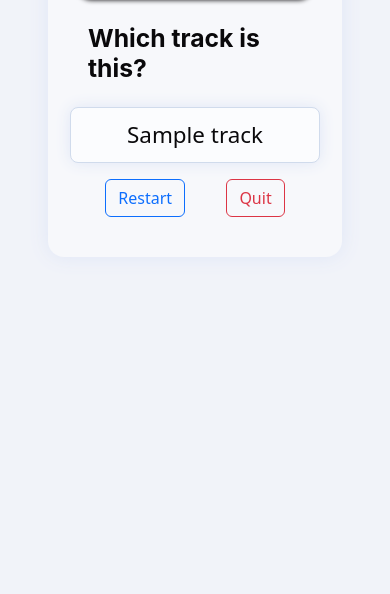
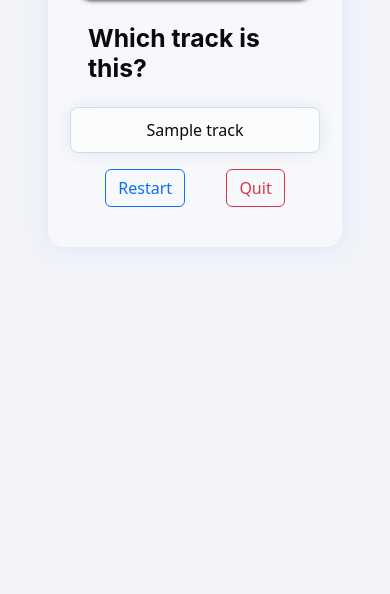
Before and after one commit to WilliamHoltsdalen/guesstheracetrack, a Django app: template guesstheracetrack/templates/games/famous_tracks.html in a window 390 px wide. Shown: the part 250-844 px from the top of the page. Run offline with Django 4.2, Linux system fonts and the light colour scheme; the template is opened without the code that fills it: most values are stand-ins (such as "Sample title", 1, 10 or a date in 2020); some libraries are stand-ins or nearby versions.

Commit message:
refactor(css): change track name font size on mobile

```diff
--- a/guesstheracetrack/static/css/game_base.css
+++ b/guesstheracetrack/static/css/game_base.css
@@ -5,7 +5,7 @@ body {
 @media only screen and (max-width: 470px) {
   .track-choice-content {
     width: 250px;
-    font-size: 1.4rem;
+    font-size: 1rem;
     padding: 10px;
   }
 
@@ -17,7 +17,7 @@ body {
 @media only screen and (min-width: 470px) {
   .track-choice-content {
     width: 350px;
-    font-size: 1.4rem;
+    font-size: 1rem;
     padding: 10px;
   }
 
```
